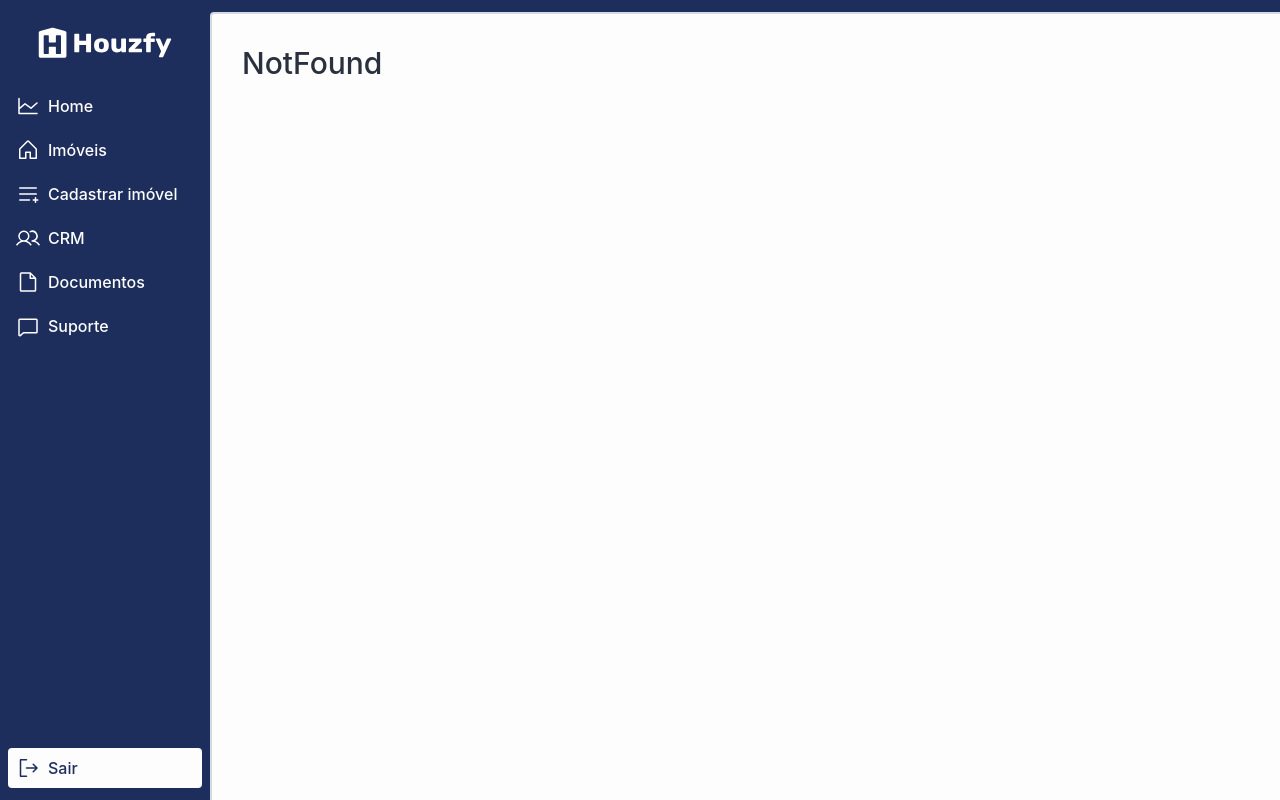
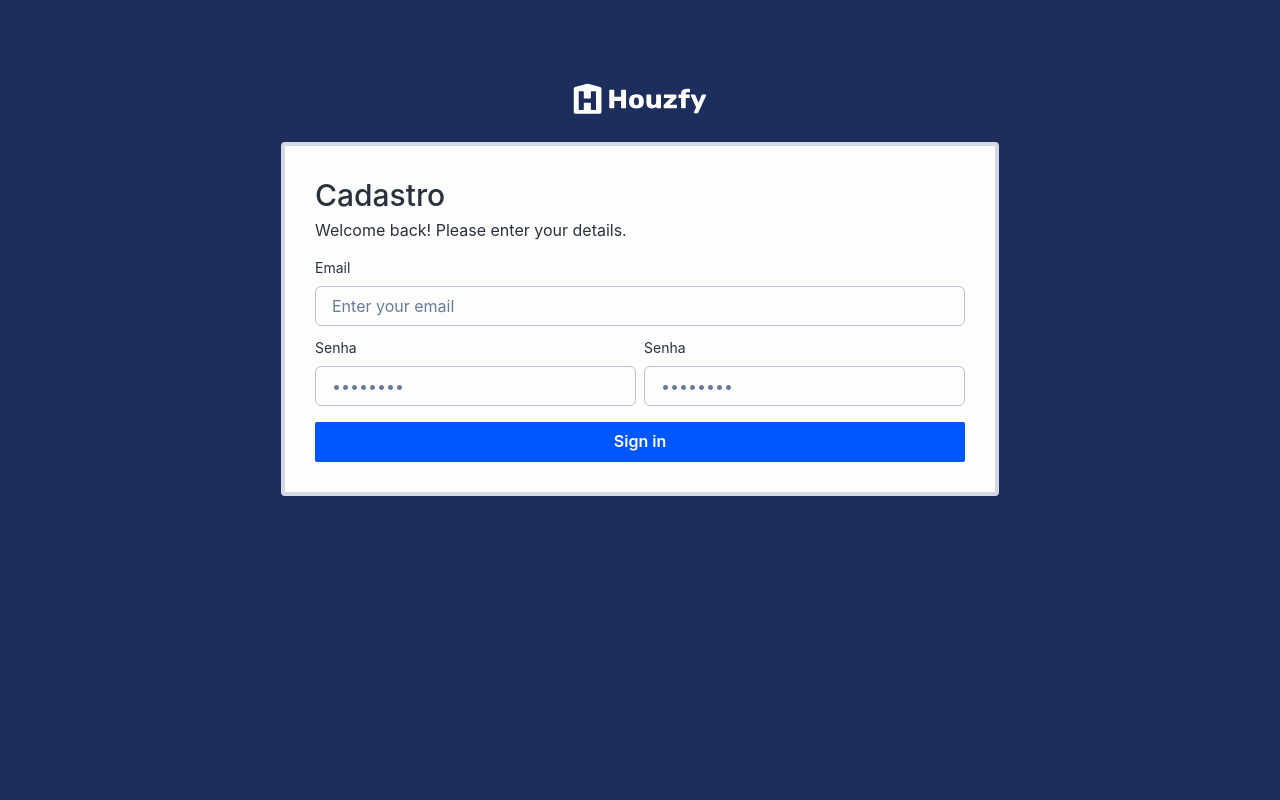
Before and after one commit to theogandara/houzfy-dashboard, a React (Create React App) app: page /cadastro in a window 1280 px wide. Built offline with nearby package versions, Linux system fonts and the light colour scheme.

Commit message:
Fix: height in layouts

```diff
--- a/src/components/Sidebar/Sidebar.tsx
+++ b/src/components/Sidebar/Sidebar.tsx
@@ -69,7 +69,7 @@ export const Sidebar = ({ routes }: SidebarProps) => {
       <Spacer />
 
       <Flex w="full" flexDir="column" px="8px" mb="12px" gap="4px">
-        <Link to="/login">
+        <Link to="/entrar">
           <Flex
             cursor="pointer"
             justifyContent="space-between"
--- a/src/layouts/LayoutDefault.tsx
+++ b/src/layouts/LayoutDefault.tsx
@@ -11,8 +11,8 @@ export type LayoutDefaultProps = {
 export const LayoutDefault = ({ children }: LayoutDefaultProps) => {
   return (
     <Flex
-      minH="100vh"
-      maxH="100vh"
+      minH="100dvh"
+      maxH="100dvh"
       direction="column"
       overflow="hidden"
       bg="background.secondary"
--- a/src/layouts/LayoutForm.tsx
+++ b/src/layouts/LayoutForm.tsx
@@ -9,8 +9,8 @@ export type LayoutFormProps = {
 export const LayoutForm = ({ children }: LayoutFormProps) => {
   return (
     <Flex
-      minH="100vh"
-      maxH="100vh"
+      minH="100dvh"
+      maxH="100dvh"
       direction="column"
       overflow="hidden"
       bg="background.secondary"
--- a/src/pages/Signup.tsx
+++ b/src/pages/Signup.tsx
@@ -5,9 +5,9 @@ import LayoutForm from "../layouts/LayoutForm";
 export const Signup = () => {
   return (
     <LayoutForm>
-      <Flex flexDir="column" w={{ mobile: "100%", tablet: "450px" }} gap="24px">
+      <Flex flexDir="column" w={{ mobile: "100%", tablet: "650px" }} gap="16px">
         <Flex flexDir="column" gap="4px">
-          <Title>Signup</Title>
+          <Title>Cadastro</Title>
           <Subtitle>Welcome back! Please enter your details.</Subtitle>
         </Flex>
 
@@ -17,9 +17,16 @@ export const Signup = () => {
             <Input placeholder="Enter your email" />
           </Flex>
 
-          <Flex flexDir="column" gap="8px">
-            <Label>Senha</Label>
-            <Input placeholder="••••••••" />
+          <Flex flexDir={{ mobile: "column", desktop: "row" }} gap="8px">
+            <Flex flexDir="column" gap="8px" w="full">
+              <Label>Senha</Label>
+              <Input placeholder="••••••••" />
+            </Flex>
+
+            <Flex flexDir="column" gap="8px" w="full">
+              <Label>Senha</Label>
+              <Input placeholder="••••••••" />
+            </Flex>
           </Flex>
         </Flex>
         <Button colorScheme="blue">Sign in</Button>
--- a/src/routes/index.tsx
+++ b/src/routes/index.tsx
@@ -5,6 +5,7 @@ import { CRM } from "../pages/CRM";
 import { Imoveis } from "../pages/Imoveis";
 import { NotFound } from "../pages/NotFound";
 import { Login } from "../pages/Login";
+import { Signup } from "../pages/Signup";
 
 const AppRoutes = () => {
   return (
@@ -12,8 +13,8 @@ const AppRoutes = () => {
       <Routes>
         <Route path="*" element={<NotFound />} />
         <Route path="/" element={<Dashboard />} />
-        <Route path="/login" element={<Login />} />
-        <Route path="/signup" element={<Login />} />
+        <Route path="/entrar" element={<Login />} />
+        <Route path="/cadastro" element={<Signup />} />
         <Route path="/crm" element={<CRM />} />
         <Route path="/imoveis" element={<Imoveis />} />
       </Routes>
```
